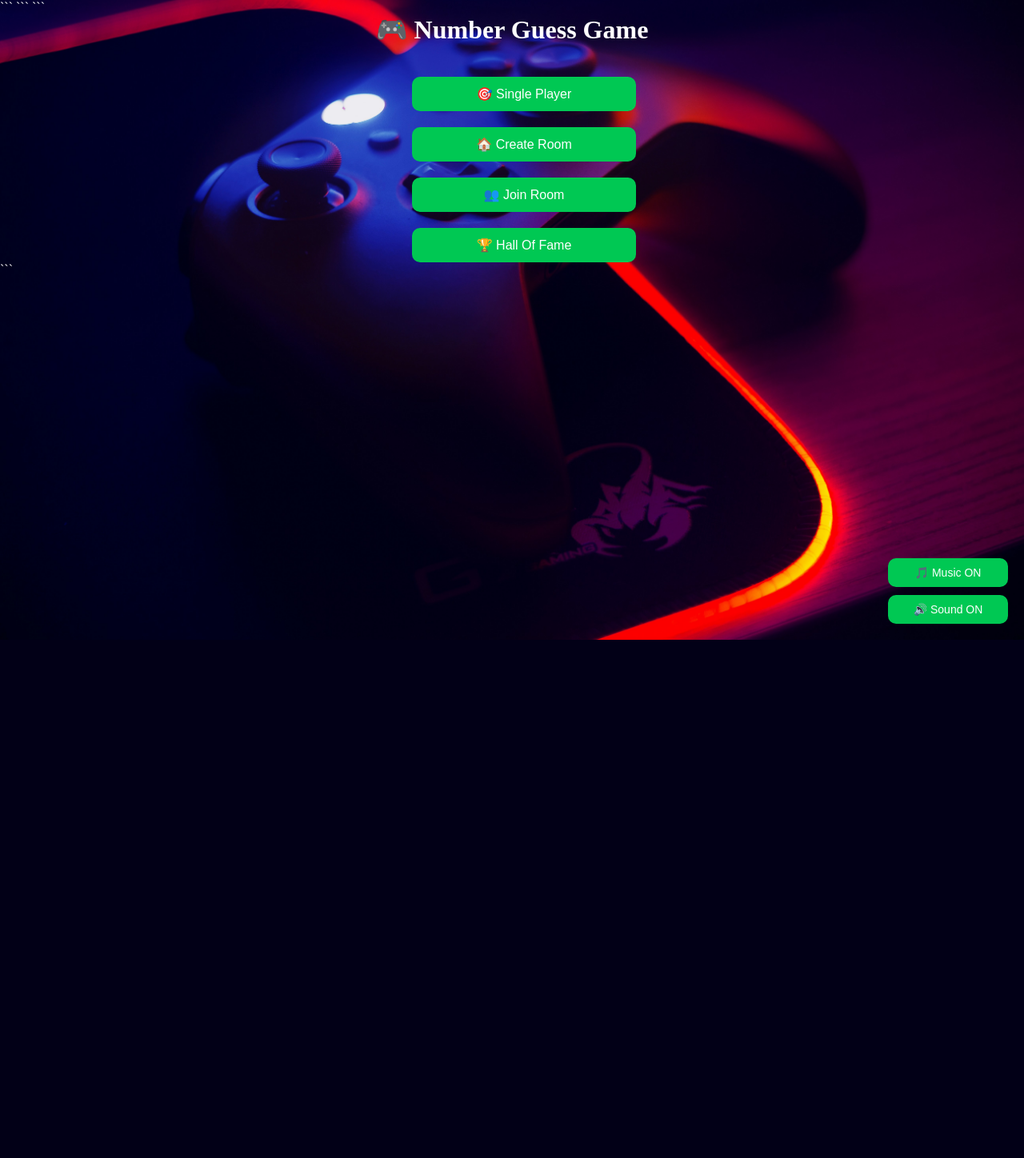
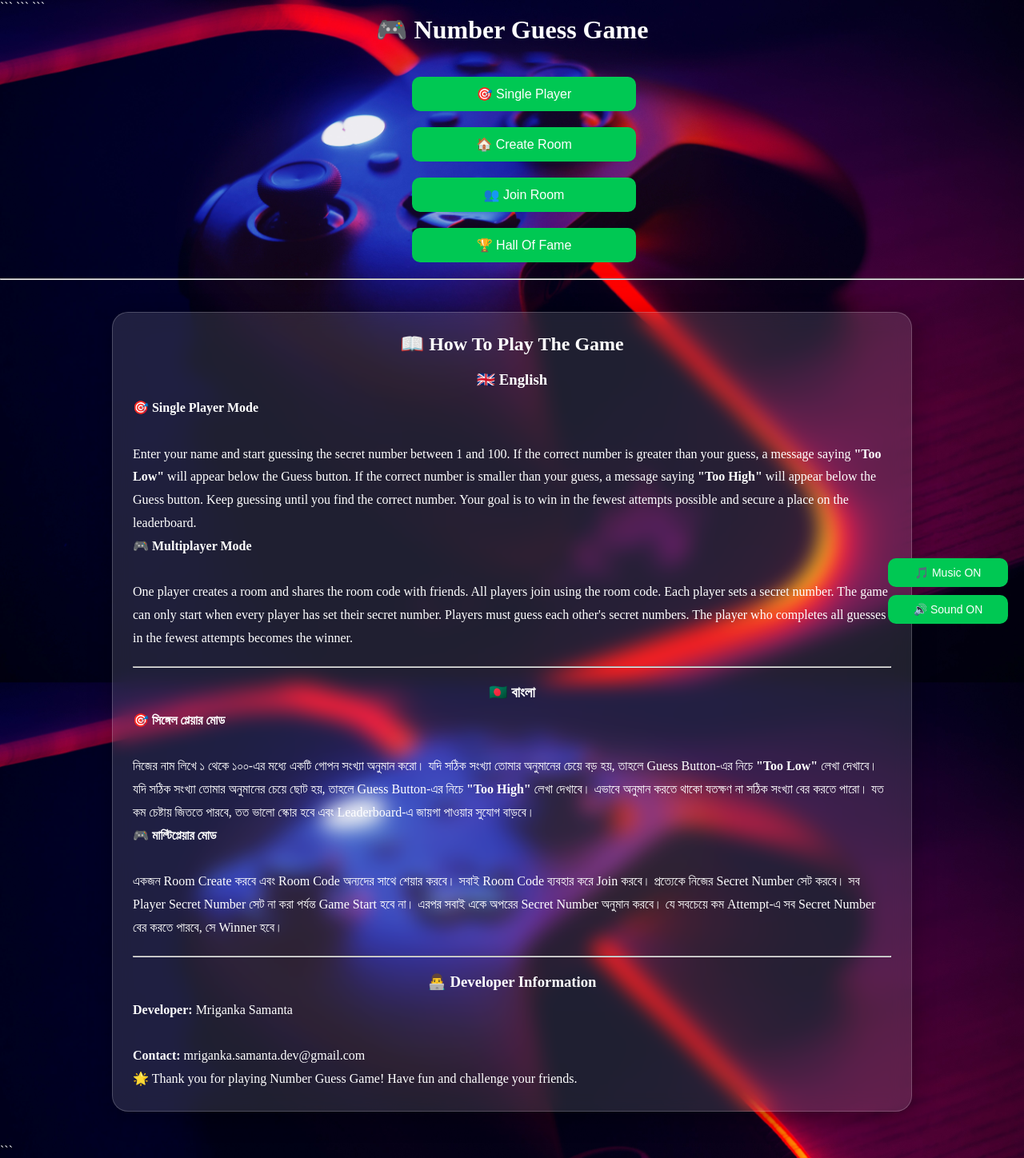
Before and after one commit to Mrigankasamanta/multiplayer-guess-game, a Flask app: page / in a window 1280 px wide. Shown: the whole page at 80% size. Before the commit the page ends 800 px from the top, so only its background shows below. Run offline with Flask 3, Linux system fonts and the light colour scheme.

Commit message:
Update UI and sounds

```diff
--- a/static/css/style.css
+++ b/static/css/style.css
@@ -455,3 +455,80 @@ table {
     }
 
 }
+
+.how-to-play{
+
+    max-width: 900px;
+
+    margin: 30px auto;
+
+    padding: 20px;
+
+    background: rgba(255,255,255,0.15);
+
+    backdrop-filter: blur(10px);
+
+    border-radius: 15px;
+
+    text-align: left;
+
+}
+
+.how-to-play h2,
+.how-to-play h3{
+
+    text-align: center;
+
+}
+
+.how-to-play p{
+
+    line-height: 1.8;
+
+}
+
+.how-to-play{
+
+    max-width: 1000px;
+
+    margin: 40px auto;
+
+    padding: 25px;
+
+    background: rgba(255,255,255,0.12);
+
+    backdrop-filter: blur(12px);
+
+    border-radius: 20px;
+
+    border: 1px solid rgba(255,255,255,0.2);
+
+    text-align: left;
+
+    box-shadow: 0 8px 30px rgba(0,0,0,0.3);
+
+}
+
+.how-to-play h2{
+
+    text-align: center;
+
+    margin-bottom: 20px;
+
+}
+
+.how-to-play h3{
+
+    margin-top: 20px;
+
+    text-align: center;
+
+}
+
+.how-to-play p{
+
+    line-height: 1.8;
+
+    font-size: 16px;
+
+}
--- a/templates/index.html
+++ b/templates/index.html
@@ -82,6 +82,114 @@
 
     </div>
 
+    <hr>
+
+    <div class="how-to-play">
+
+        <h2>📖 How To Play The Game</h2>
+
+        <h3>🇬🇧 English</h3>
+
+        <p>
+
+            🎯 <b>Single Player Mode</b><br><br>
+
+            Enter your name and start guessing the secret number between 1 and 100.
+
+            If the correct number is greater than your guess, a message saying <b>"Too Low"</b> will appear below the
+            Guess button.
+
+            If the correct number is smaller than your guess, a message saying <b>"Too High"</b> will appear below the
+            Guess button.
+
+            Keep guessing until you find the correct number.
+
+            Your goal is to win in the fewest attempts possible and secure a place on the leaderboard.
+
+        </p>
+
+        <p>
+
+            🎮 <b>Multiplayer Mode</b><br><br>
+
+            One player creates a room and shares the room code with friends.
+
+            All players join using the room code.
+
+            Each player sets a secret number.
+
+            The game can only start when every player has set their secret number.
+
+            Players must guess each other's secret numbers.
+
+            The player who completes all guesses in the fewest attempts becomes the winner.
+
+        </p>
+
+        <hr>
+
+        <h3>🇧🇩 বাংলা</h3>
+
+        <p>
+
+            🎯 <b>সিঙ্গেল প্লেয়ার মোড</b><br><br>
+
+            নিজের নাম লিখে ১ থেকে ১০০-এর মধ্যে একটি গোপন সংখ্যা অনুমান করো।
+
+            যদি সঠিক সংখ্যা তোমার অনুমানের চেয়ে বড় হয়, তাহলে Guess Button-এর নিচে <b>"Too Low"</b> লেখা দেখাবে।
+
+            যদি সঠিক সংখ্যা তোমার অনুমানের চেয়ে ছোট হয়, তাহলে Guess Button-এর নিচে <b>"Too High"</b> লেখা দেখাবে।
+
+            এভাবে অনুমান করতে থাকো যতক্ষণ না সঠিক সংখ্যা বের করতে পারো।
+
+            যত কম চেষ্টায় জিততে পারবে, তত ভালো স্কোর হবে এবং Leaderboard-এ জায়গা পাওয়ার সুযোগ বাড়বে।
+
+        </p>
+
+        <p>
+
+            🎮 <b>মাল্টিপ্লেয়ার মোড</b><br><br>
+
+            একজন Room Create করবে এবং Room Code অন্যদের সাথে শেয়ার করবে।
+
+            সবাই Room Code ব্যবহার করে Join করবে।
+
+            প্রত্যেকে নিজের Secret Number সেট করবে।
+
+            সব Player Secret Number সেট না করা পর্যন্ত Game Start হবে না।
+
+            এরপর সবাই একে অপরের Secret Number অনুমান করবে।
+
+            যে সবচেয়ে কম Attempt-এ সব Secret Number বের করতে পারবে, সে Winner হবে।
+
+        </p>
+
+        <hr>
+
+        <h3>👨‍💻 Developer Information</h3>
+
+        <p>
+
+            <b>Developer:</b> Mriganka Samanta
+
+            <br><br>
+
+            <b>Contact:</b>
+
+            mriganka.samanta.dev@gmail.com
+
+        </p>
+
+        <p>
+
+            🌟 Thank you for playing Number Guess Game!
+
+            Have fun and challenge your friends.
+
+        </p>
+
+    </div>
+
     <audio id="bgMusic" loop>
 
         <source src="{{ url_for('static',
```
